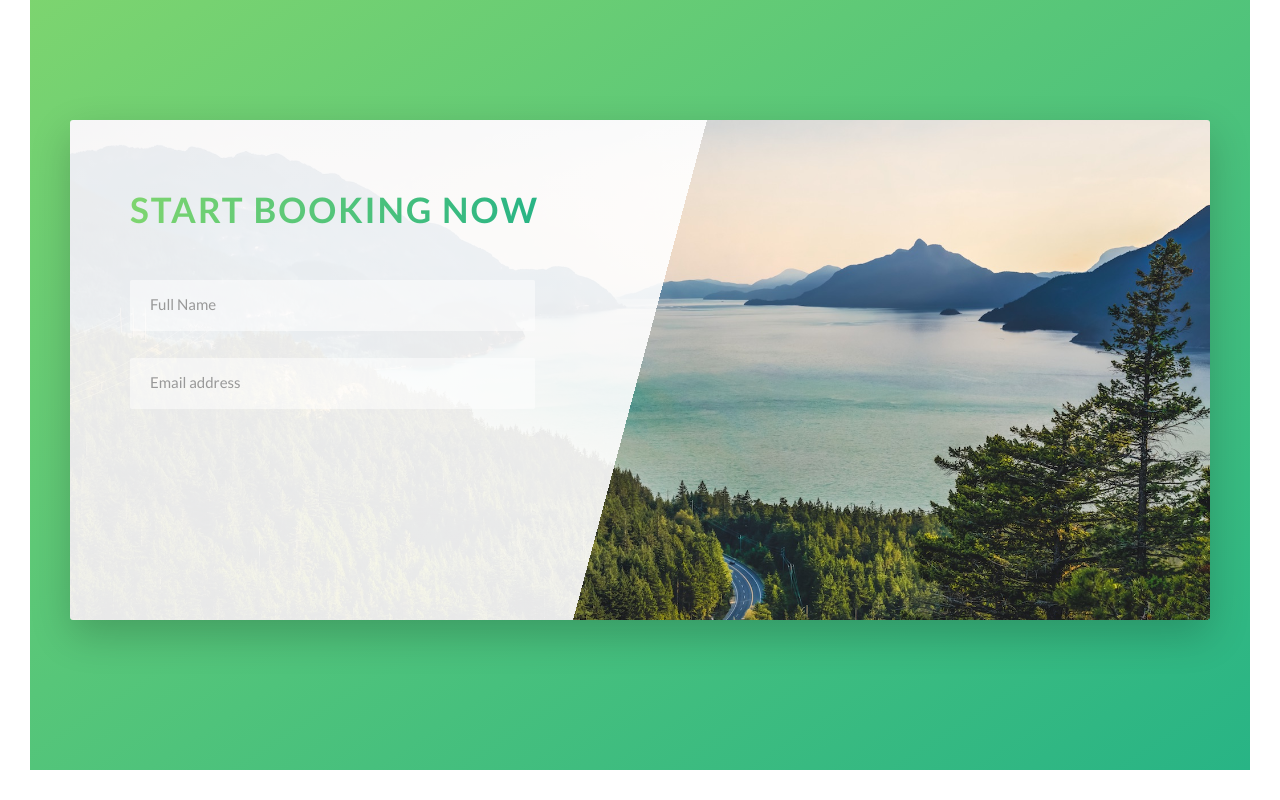
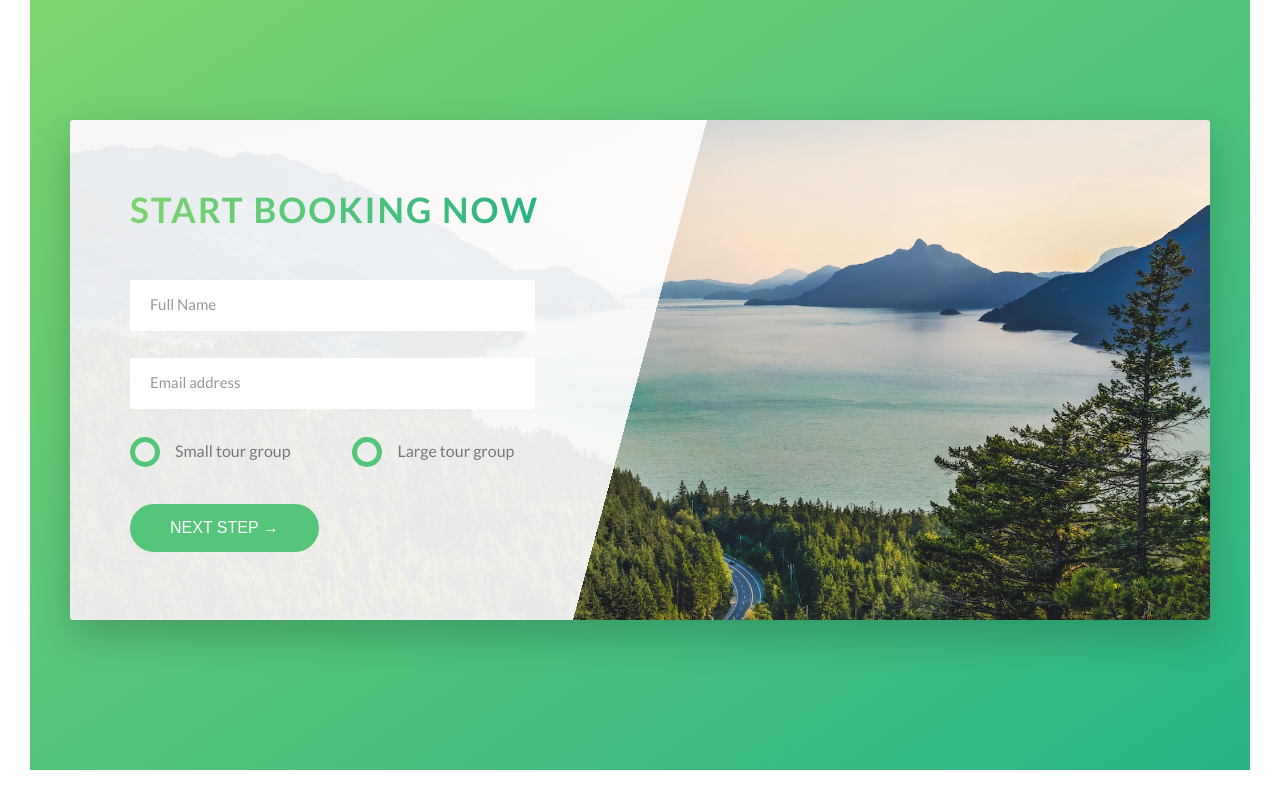
Before and after one commit to lqtrung-95/Natours, a website: page index.html in a window 1280 px wide. Shown: the part 4504-5304 px from the top of the page. Drawn offline with Linux system fonts and the light colour scheme.

Commit message:
Finish the booking section.

```diff
--- a/index.html
+++ b/index.html
@@ -290,6 +290,29 @@
                                     <input type="text" class="form__input" placeholder="Email address" id="email" required>
                                     <label for="email" class="form__label">Email address</label>
                                 </div>
+
+                                <div class="form__group u-margin-bottom-medium">
+                                    <div class="form__radio-group">
+                                        <input type="radio" class="form__radio-input" id="small" name="size">
+                                        <label for="small" class="form__radio-label">
+                                            <span class="form__radio-button"></span>
+                                            Small tour group
+                                        </label>
+                                    </div>
+
+                                    <div class="form__radio-group">
+                                        <input type="radio" class="form__radio-input" id="large" name="size">
+                                        <label for="large" class="form__radio-label">
+                                            <span class="form__radio-button"></span>
+                                            Large tour group
+                                        </label>
+                                    </div>
+
+                                </div>
+
+                                <div class="form_group">
+                                    <button class="btn btn--green">Next step &rarr;</button>
+                                </div>
                             </form>
 
                         </div>
--- a/sass/base/_utilities.scss
+++ b/sass/base/_utilities.scss
@@ -1,9 +1,9 @@
 .u-center-text {
-    text-align: center;
+    text-align: center !important;
 }
-.u-margin-bottom-small { margin-bottom: 1.5rem; }
-.u-margin-bottom-medium { margin-bottom: 4rem; }
-.u-margin-bottom-big { margin-bottom: 8rem; }
+.u-margin-bottom-small { margin-bottom: 1.5rem !important; }
+.u-margin-bottom-medium { margin-bottom: 4rem !important; }
+.u-margin-bottom-big { margin-bottom: 8rem !important; }
 
-.u-margin-top-big { margin-top: 8rem; }
-.u-margin-top-huge { margin-top: 10rem; }
+.u-margin-top-big { margin-top: 8rem !important; }
+.u-margin-top-huge { margin-top: 10rem !important; }
--- a/sass/components/_button.scss
+++ b/sass/components/_button.scss
@@ -1,4 +1,5 @@
 .btn {
+    &,
     &:link,
     &:visited {
         text-transform: uppercase;
@@ -9,6 +10,10 @@
         transition: all .2s;
         position: relative;
         font-size: $default-font-size;
+
+        //Change for the <button> element
+        border: none;
+        cursor: pointer;
     }
 
     &:hover {
@@ -21,7 +26,8 @@
         }
     }
 
-    &:active {
+    &:active,
+    &:focus {
         transform: translateY(-1px);
         box-shadow: 0 .5rem 1rem rgba($color-black,.2);
     }
--- a/sass/components/_form.scss
+++ b/sass/components/_form.scss
@@ -1,5 +1,4 @@
 .form {
-
   &__group:not(:last-child) {
       margin-bottom: 2rem;
   }
@@ -10,13 +9,14 @@
       color: inherit;
       padding: 1.5rem 2rem;
       border-radius: 2px;
-    background-color: rgba($color-white, .5);
+      background-color: rbga($color-white, .5);
       border: none;
       border-bottom: 3px solid transparent;
       width: 90%;
       display: block;
+      transition: all .3s;
 
-    &:focus{
+      &:focus {
           outline: none;
           box-shadow: 0 1rem 2rem rgba($color-black, .1);
           border-bottom: 3px solid $color-primary;
@@ -29,8 +29,8 @@
       &::-webkit-input-placeholder {
           color: $color-grey-dark-2;
       }
+  }
 
-  }
 
   &__label {
       font-size: 1.2rem;
@@ -41,10 +41,56 @@
       transition: all .3s;
   }
 
-  &__input:placeholder-shown + &__label{
+  &__input:placeholder-shown + &__label {
       opacity: 0;
       visibility: hidden;
       transform: translateY(-4rem);
   }
 
+
+  &__radio-group {
+      width: 49%;
+      display: inline-block;
   }
+
+  &__radio-input {
+      display: none;
+  }
+
+  &__radio-label {
+      font-size: $default-font-size;
+      cursor: pointer;
+      position: relative;
+      padding-left: 4.5rem;
+  }
+
+  &__radio-button {
+      height: 3rem;
+      width: 3rem;
+      border: 5px solid $color-primary;
+      border-radius: 50%;
+      display: inline-block;
+      position: absolute;
+      left: 0;
+      top: -.4rem;
+
+      &::after {
+          content: "";
+          display: block;
+          height: 1.3rem;
+          width: 1.3rem;
+          border-radius: 50%;
+          position: absolute;
+          top: 50%;
+          left: 50%;
+          transform: translate(-50%, -50%);
+          background-color: $color-primary;
+          opacity: 0;
+          transition: opacity .2s;
+      }
+  }
+
+  &__radio-input:checked ~ &__radio-label &__radio-button::after {
+      opacity: 1;
+  }
+}
```
Also changed, not shown: css/style.css. Lines whose indentation alone changed are shown as unchanged.
